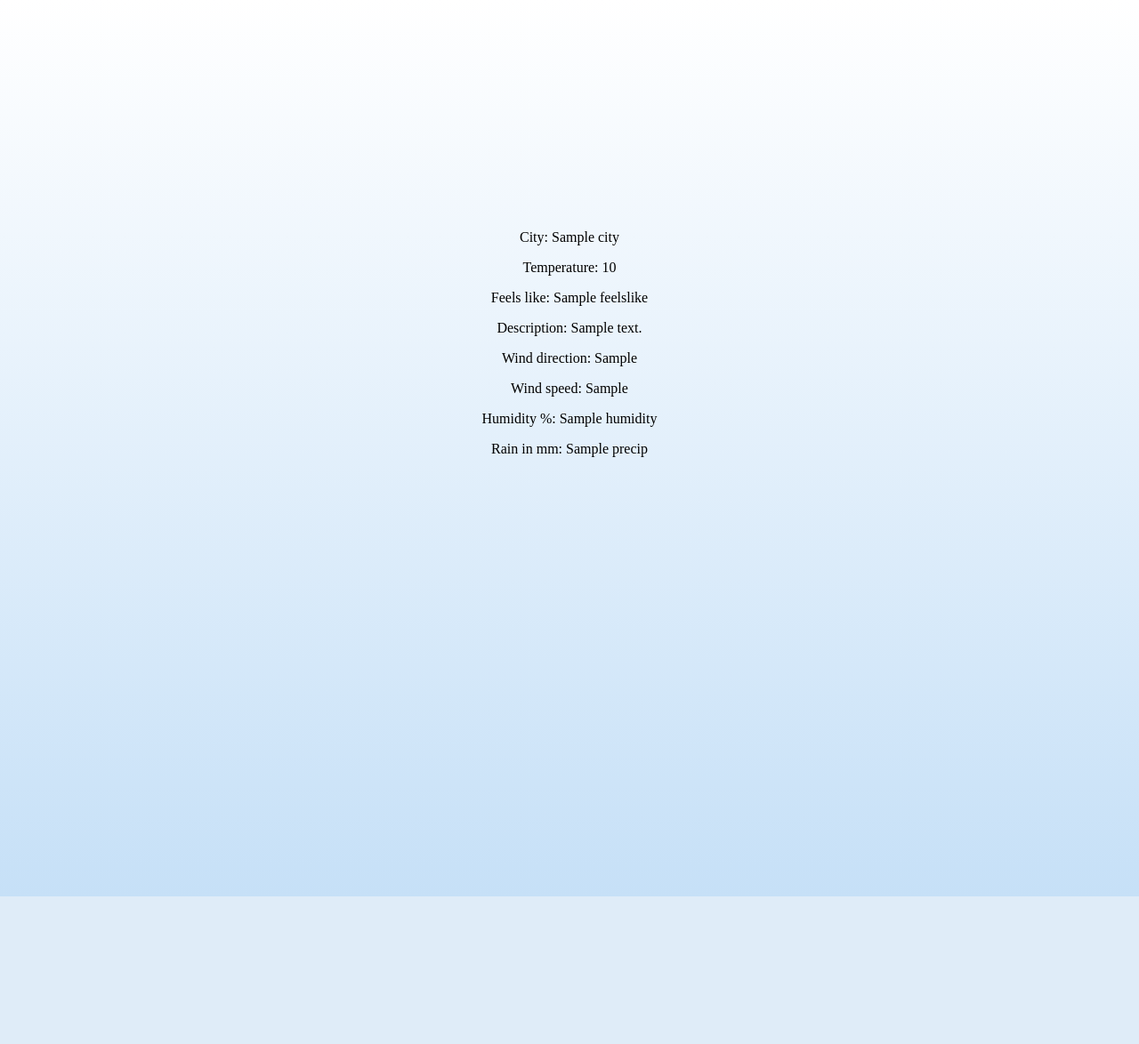
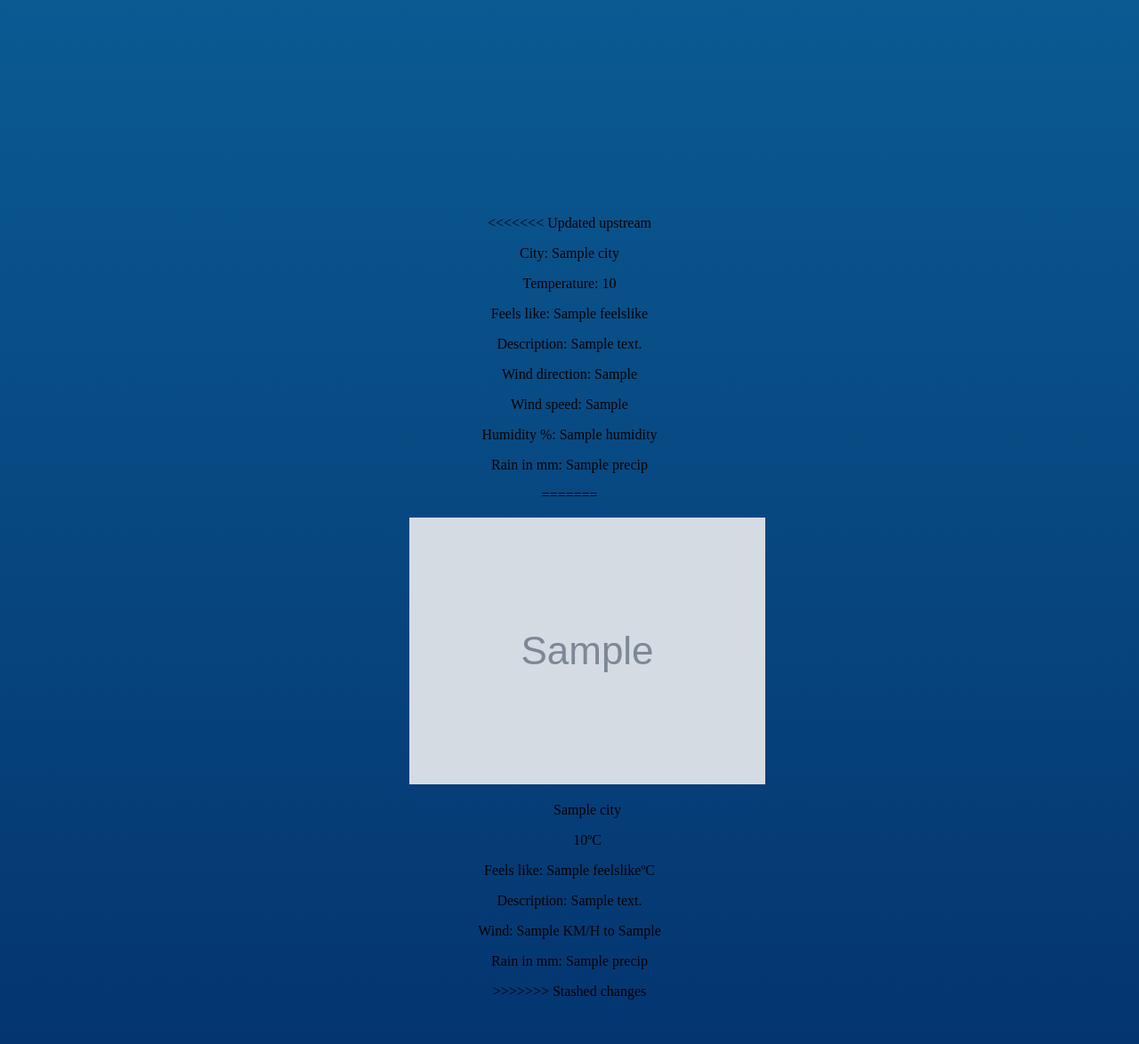
Before and after one commit to Alecaialex/weather-web, a Flask app: template templates/weather.html in a window 1280 px wide. Shown: the whole page at 89% size. Before the commit the page ends 1008 px from the top, so only its background shows below. Run offline with Flask 3, Linux system fonts and the light colour scheme; the template is opened without the code that fills it: most values are stand-ins (such as "Sample title", 1, 10 or a date in 2020); grey boxes marked "Sample" are stand-in pictures.

Commit message:
q3riaerfio
awjipdaw

```diff
--- /dev/null
+++ b/config.py
@@ -0,0 +1 @@
+API_KEY = '1c9006588ef74dd9a04192155232111'
--- a/templates/weather.html
+++ b/templates/weather.html
@@ -6,6 +6,7 @@
     <link rel="stylesheet" href="{{ url_for('static', filename='css/style.css') }}">
     <title>Weather App</title>
 </head>
+<<<<<<< Updated upstream
 <body>
     {% if city %}
         <p>City: {{ city }}</p>
@@ -17,5 +18,39 @@
         <p>Humidity %: {{ humidity }}</p>
         <p>Rain in mm: {{ precip }}</p>
     {% endif %}
+=======
+<body id="weatherBody" data-isday="{{ isday }}"
+      data-description="{{ description }}">
+    <div class="card" id="weatherCard">
+        {% if city %}
+            <div class="head">
+                <ul>
+                    <img class="emoji" src="{{ descriptionicon }}" alt="">
+                    <p class="city">{{ city }}</p>
+                    <p class="temp">{{ temperature }}ºC</p>
+                </ul>
+            </div>
+            <p>Feels like: {{ feelslike }}ºC</p>
+            <p>Description: {{ description }}</p>
+            <p>Wind: {{ wind_speed}} KM/H to {{ wind_dir }}</p>
+            <p>Rain in mm: {{ precip }}</p>
+        {% endif %}
+    </div>
+
+    <script src="{{ url_for('static', filename='js/script.js') }}"></script>
+
+    <script>
+        // No comprendo porque esto no funciona en el script.js pero aquí si
+        const body = document.getElementById('weatherBody');
+        const isDay = body.getAttribute('data-isday');
+
+        if (isDay === '1') {
+            body.style.background = 'linear-gradient(#e2fdfd, #88c8ff)'; // Azul clarito
+        } else {
+            body.style.background = 'linear-gradient(#0b5a92, #043570)'; // Azul oscuro
+        }
+    </script>
+
+>>>>>>> Stashed changes
 </body>
 </html>
```
Also changed, not shown: static/css/style2.css (added, +47 -0 lines).
